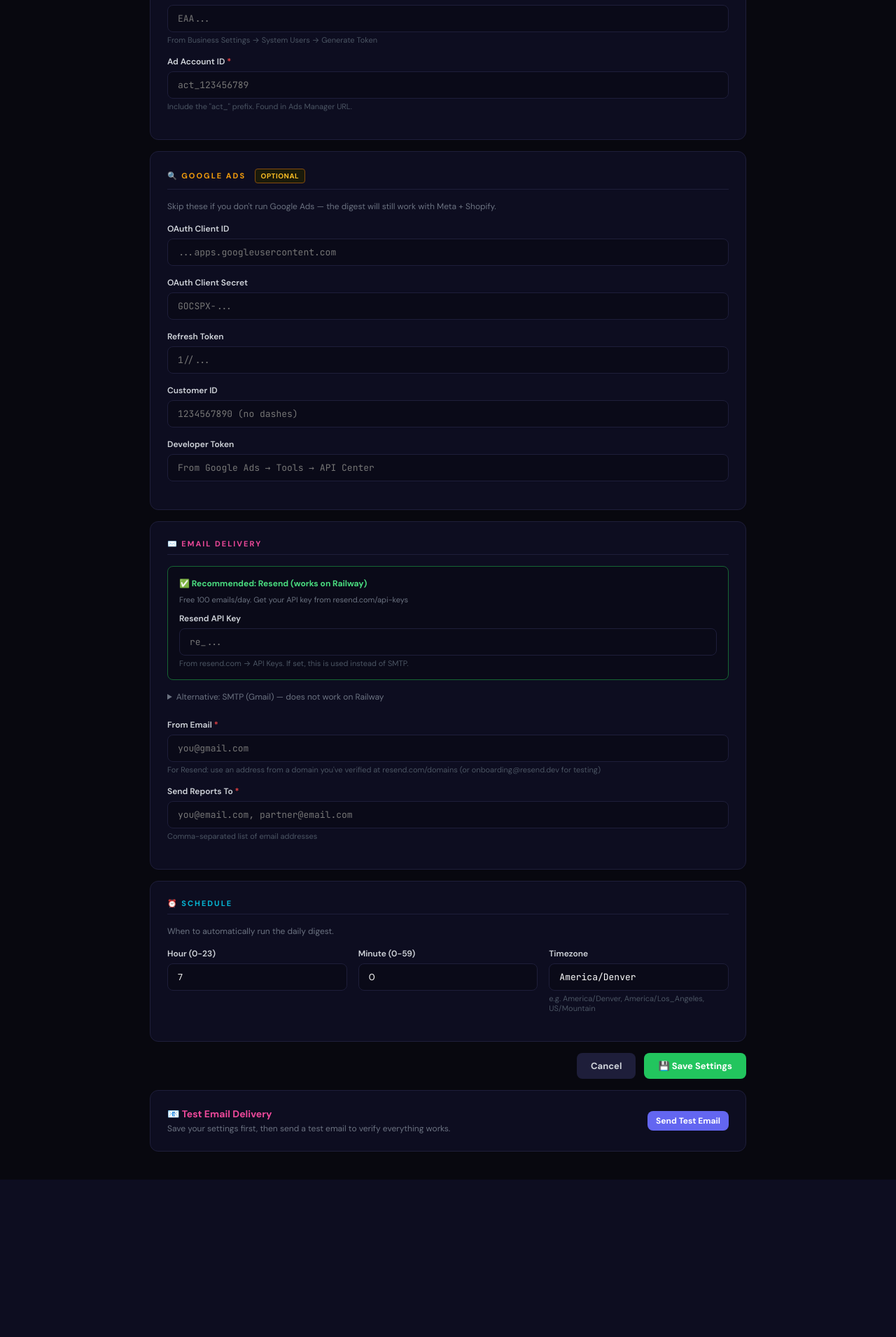
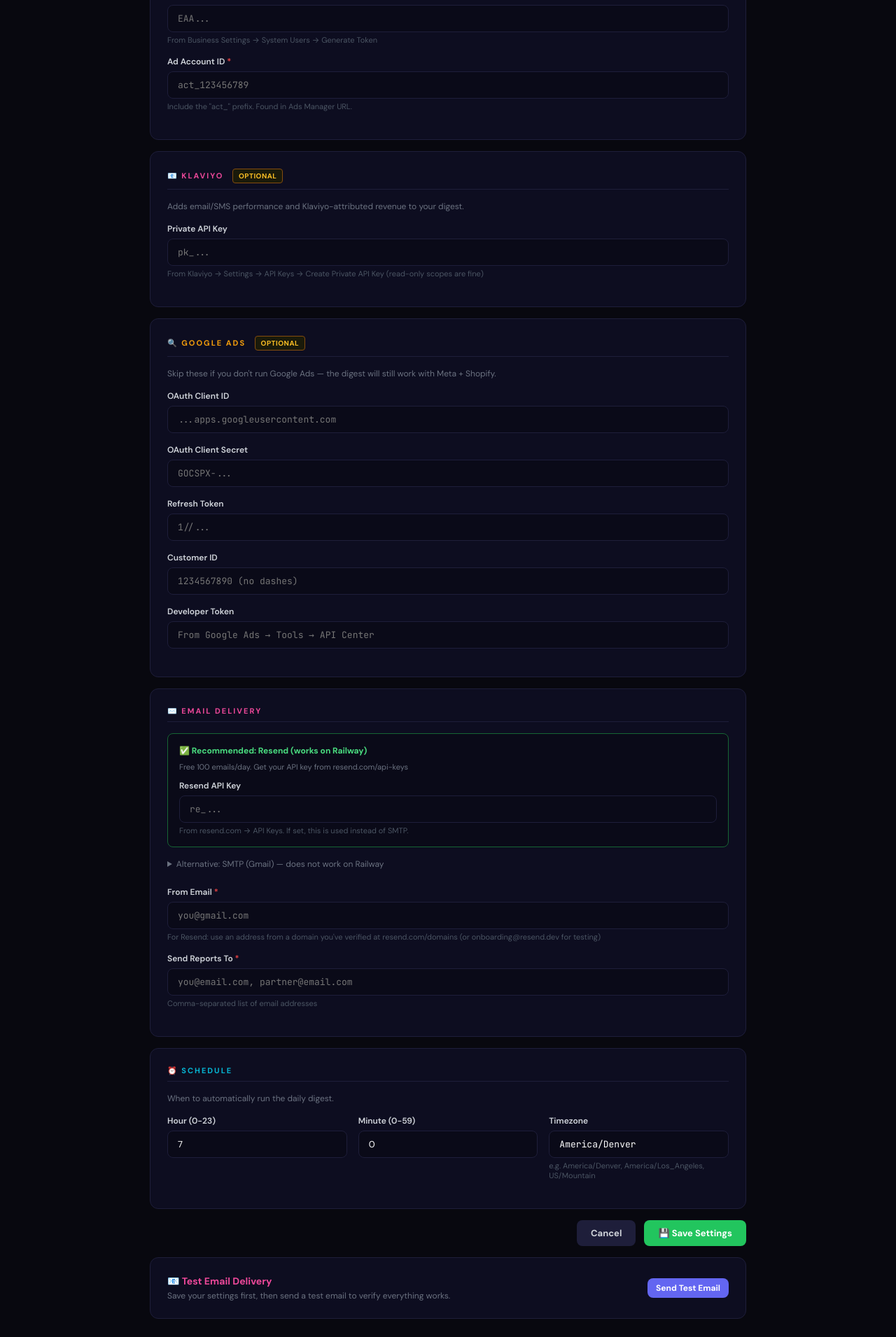
Before and after one commit to pkhart-tpz/ads-digest, a Flask app: page /settings in a window 1280 px wide. Shown: the part 1085-2996 px from the top of the page at 70% size. Before the commit the page ends 2771 px from the top, so only its background shows below. Run offline with Flask 3, Linux system fonts and the light colour scheme; parts of the project's set-up code (start-up, migrations or seed data) failed here and were passed over.

Commit message:
Update settings.html

```diff
--- a/templates/settings.html
+++ b/templates/settings.html
@@ -69,6 +69,20 @@
             <label class="form-label">Ad Account ID <span style="color:#ef4444">*</span></label>
             <input type="text" name="META_AD_ACCOUNT_ID" class="form-input {{ 'has-value' if settings.META_AD_ACCOUNT_ID }}" value="{{ settings.META_AD_ACCOUNT_ID }}" placeholder="act_123456789">
             <div class="form-help">Include the "act_" prefix. Found in Ads Manager URL.</div>
+        </div>
+    </div>
+
+    <!-- Klaviyo -->
+    <div class="card">
+        <div class="section-title" style="color:#ec4899;">📧 Klaviyo <span class="badge badge-yellow" style="margin-left:8px;">Optional</span></div>
+        <p style="font-size:12px;color:#6b7280;margin-bottom:16px;">Adds email/SMS performance and Klaviyo-attributed revenue to your digest.</p>
+        <div class="form-group">
+            <label class="form-label">Private API Key</label>
+            <input type="password" name="KLAVIYO_API_KEY" class="form-input {{ 'has-value' if settings.KLAVIYO_API_KEY }}" value="{{ settings.KLAVIYO_API_KEY }}" placeholder="pk_...">
+            <div class="form-help">From Klaviyo → Settings → API Keys → Create Private API Key (read-only scopes are fine)</div>
+            {% if masked.KLAVIYO_API_KEY and settings.KLAVIYO_API_KEY %}
+                <div class="form-help">Current: {{ masked.KLAVIYO_API_KEY }}</div>
+            {% endif %}
         </div>
     </div>
 
```
